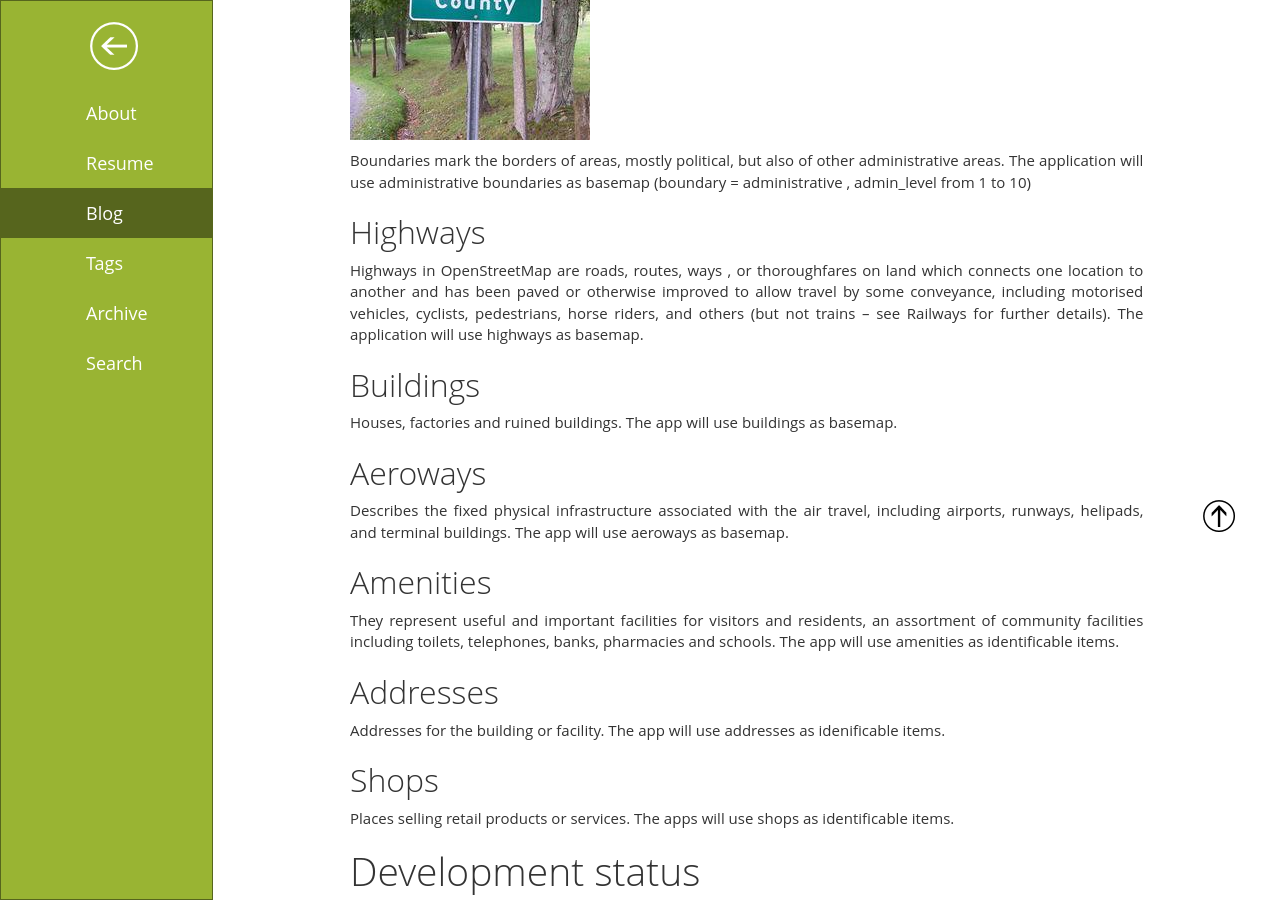
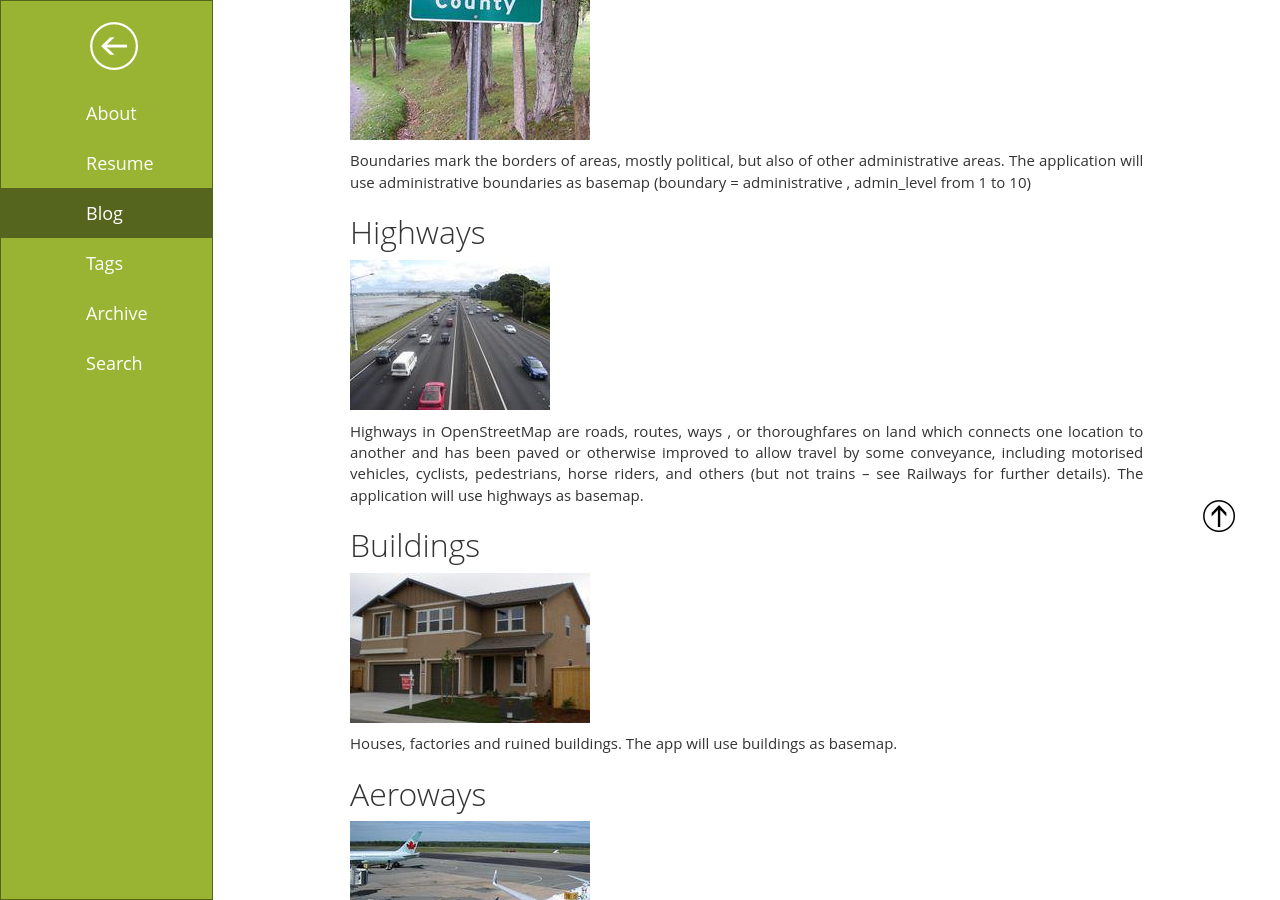
Before and after one commit to develost/develost.github.io, a Jekyll site: the page built from _posts/2016-02-01-introducing-osm4dys.md, in a window 1280 px wide and 900 px high, scrolled down 465 px. Built offline with Jekyll 4.4.1, drawn with Linux system fonts in a browser that asks for light colours; comment, search, counter and statistics services are not loaded.

Commit message:
mod images

```diff
--- a/_posts/2016-02-01-introducing-osm4dys.md
+++ b/_posts/2016-02-01-introducing-osm4dys.md
@@ -25,28 +25,39 @@ Boundaries mark the borders of areas, mostly political, but also of other admini
 
 ## Highways
 
+![Highways]({{ site.url }}/posts-images/2016-02-01-higways.jpg)
+
 Highways in OpenStreetMap are roads, routes, ways , or thoroughfares on land which connects one location to another and has been paved or otherwise improved to allow travel by some conveyance, including motorised vehicles, cyclists, pedestrians, horse riders, and others (but not trains – see Railways for further details). The application will use highways as basemap.
 
 ## Buildings
+
+![Buildings]({{ site.url }}/posts-images/2016-02-01-buildings.jpg)
 
 Houses, factories and ruined buildings. The app will use buildings as basemap.
 
 ## Aeroways
 
+![Aeroways]({{ site.url }}/posts-images/2016-02-01-aeronways.jpg)
+
 Describes the fixed physical infrastructure associated with the air travel, including airports, runways, helipads, and terminal buildings. The app will use aeroways as basemap.
 
 ## Amenities
+
+![Amenities]({{ site.url }}/posts-images/2016-02-01-amenities.jpg)
 
 They represent useful and important facilities for visitors and residents, an assortment of community facilities including toilets, telephones, banks, pharmacies and schools. The app will use amenities as identificable items.
 
 ## Addresses
 
+![Addresses]({{ site.url }}/posts-images/2016-02-01-addresses.jpg)
+
 Addresses for the building or facility. The app will use addresses as idenificable items.
 
 ## Shops
 
+![Shops]({{ site.url }}/posts-images/2016-02-01-shops.jpg)
+
 Places selling retail products or services. The apps will use shops as identificable items.
-
 
 # Development status
 Check it on the project official web site:
```
Also changed, not shown: assets/images/favicon.ico (added).
